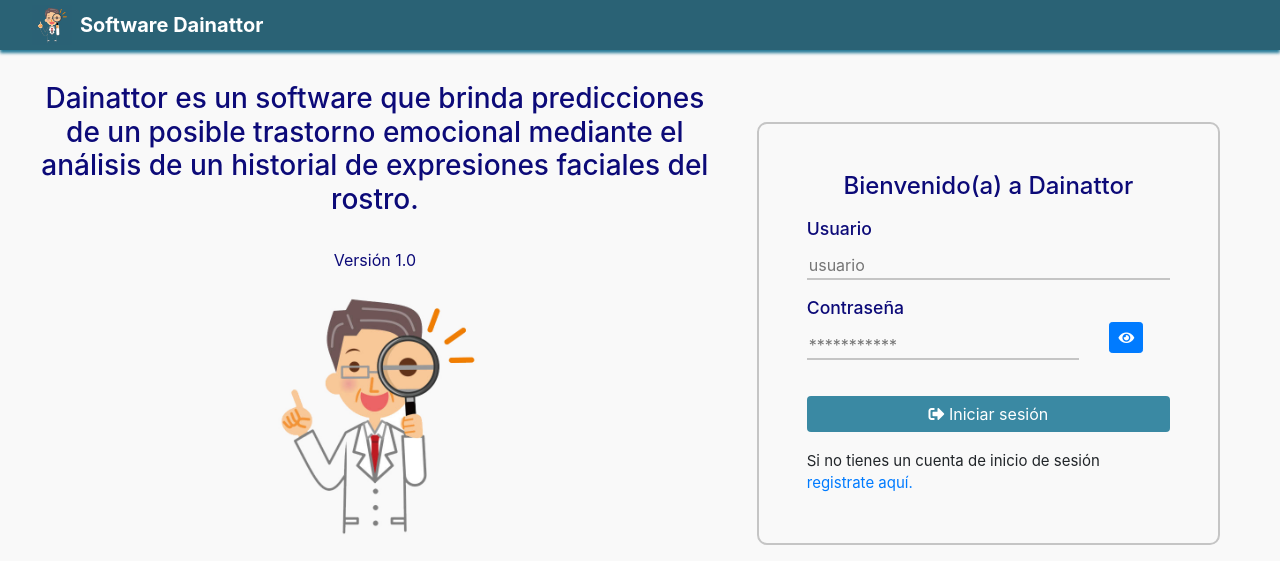
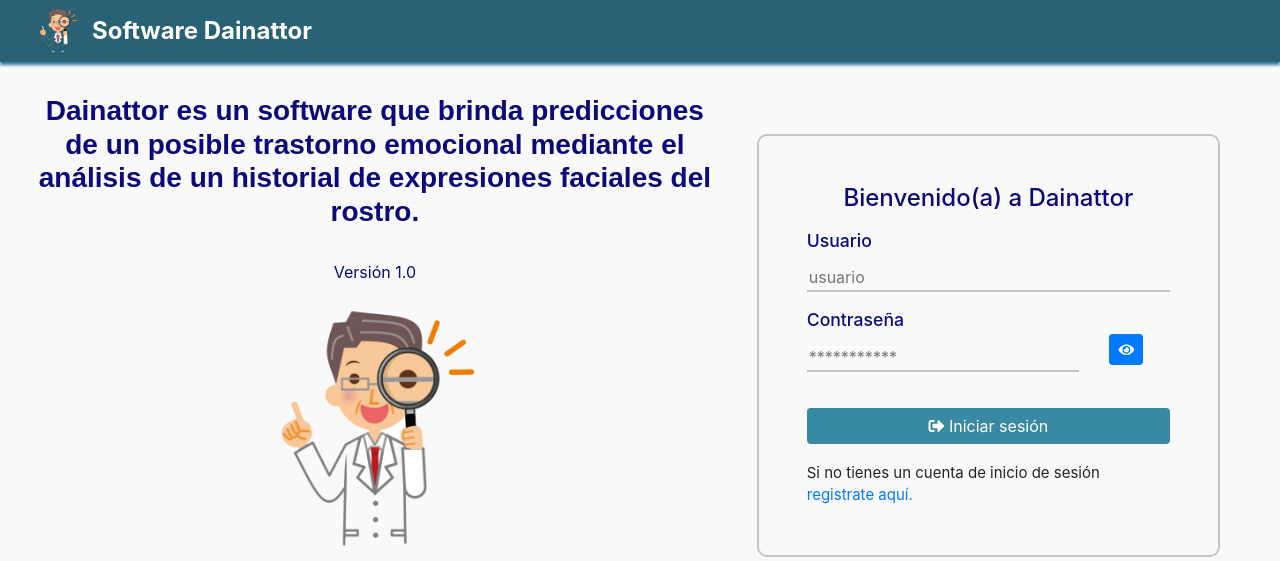
Before and after one commit to CarlosAlmeida2000/AppWebDainattor, a Django app: page / in a window 1280 px wide. Shown: the top 561 px of the page. Run offline with Django 3.2, Linux system fonts and the light colour scheme; some libraries are stand-ins or nearby versions.

Commit message:
Mejora en el diseño

```diff
--- a/Monitoreo/templates/monitoreo.html
+++ b/Monitoreo/templates/monitoreo.html
@@ -18,7 +18,7 @@
             <div class="row">
                 <div class="col-4 form-check form-switch m-3">
                     <button class="btn btn-sm mt-1 btn-entrenamiento" type="button" id="switchEntrenamiento" title="Entrenar">
-                        <i class="fas fa-video"></i> Entrenar</button>
+                        <i class="fas fa-video"></i> Entrenar rostro</button>
                 </div>
                 <div class="col-6 m-3">
                     <div id="seccion-entrenamiento" class="row d-none">
@@ -43,7 +43,7 @@
                 </div>
                 <div class="col-sm-5 form-check form-switch">
                     <button class="btn btn-sm mt-1 btn-monitoreo" type="button" id="switchMonitoreo" title="Monitorear">
-                        <i class="fas fa-video"></i> Monitorear</button>
+                        <i class="fas fa-video"></i> Iniciar monitoreo</button>
                 </div>
             </div>
             <div class="row mt-3">
--- a/Persona/templates/components/base.html
+++ b/Persona/templates/components/base.html
@@ -21,13 +21,13 @@
     <header>
         <nav class="navbar navbar-expand-lg navbar-dark pt-0 pb-0">
             <div class="navbar-toggler navbar-tablet" style="height: 50px;">
-                <h5 class="mb-0 nombre-pagina-tablet">Software Dainattor</h5>
-                <img src="{% static 'img/doctorIcono.jpg' %}" height="40px" alt="Logo">
+                <h4 class="mb-0 nombre-pagina-tablet">Software Dainattor</h4>
+                <img src="{% static 'img/doctorIcono.jpg' %}" height="52px" alt="Logo">
             </div>
             <div class="collapse navbar-collapse" id="navbarSupportedContent">
                 <div class="navbar-brand d-flex align-items-center justify-content-center">
-                    <img src="{% static 'img/doctorIcono.jpg' %}" height="40px" alt="Logo">
-                    <h5 class="ml-2 mb-0 nombre-pagina">Software Dainattor</h5>
+                    <img src="{% static 'img/doctorIcono.jpg' %}" height="52px" alt="Logo">
+                    <h4 class="ml-2 mb-0 nombre-pagina">Software Dainattor</h4>
                 </div>
             </div>
         </nav>
--- a/Persona/templates/inicio.html
+++ b/Persona/templates/inicio.html
@@ -11,7 +11,7 @@
         <div class="col-sm-7 p-2">
             <div class="row text-center azul">
                 <div class="mx-auto">
-                    <h3 class="p-4">Dainattor es un software que brinda predicciones de un posible trastorno emocional mediante el
+                    <h3 class="p-4 descripcion-software">Dainattor es un software que brinda predicciones de un posible trastorno emocional mediante el
                         análisis de un historial de expresiones faciales del rostro.</h3>
                     <h7>Versión 1.0</h7>
                 </div>
--- a/Persona/templates/registro.html
+++ b/Persona/templates/registro.html
@@ -12,7 +12,7 @@
         <div class="col-sm-7 p-2">
             <div class="row text-center azul">
                 <div class="mx-auto">
-                    <h3 class="p-4">Dainattor es un software que brinda predicciones de un posible trastorno emocional mediante el
+                    <h3 class="p-4 descripcion-software">Dainattor es un software que brinda predicciones de un posible trastorno emocional mediante el
                         análisis de un historial de expresiones faciales del rostro.</h3>
                     <h7>Versión 1.0</h7>
                 </div>
--- a/static/css/dainattor/ini_reg.css
+++ b/static/css/dainattor/ini_reg.css
@@ -6,6 +6,11 @@
 
 .azul{
   color: var(--color_azul);
+}
+
+.descripcion-software{
+  font-family: "Montserrat", sans-serif;
+  font-weight: bold;
 }
 
 .container-hu {
```
Also changed, not shown: static/js/dainattor/monitoreo.js (+20 -0 lines).
